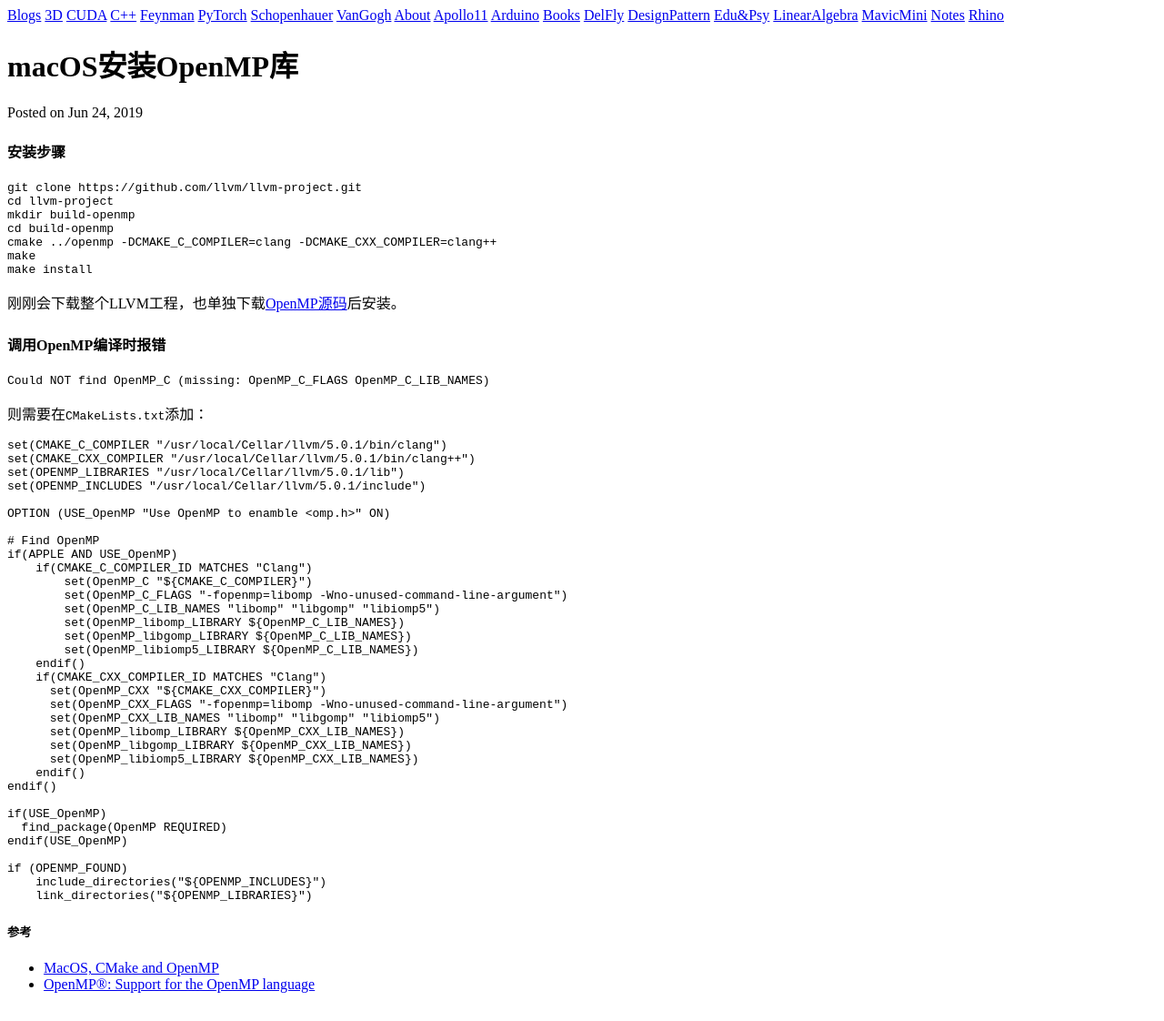
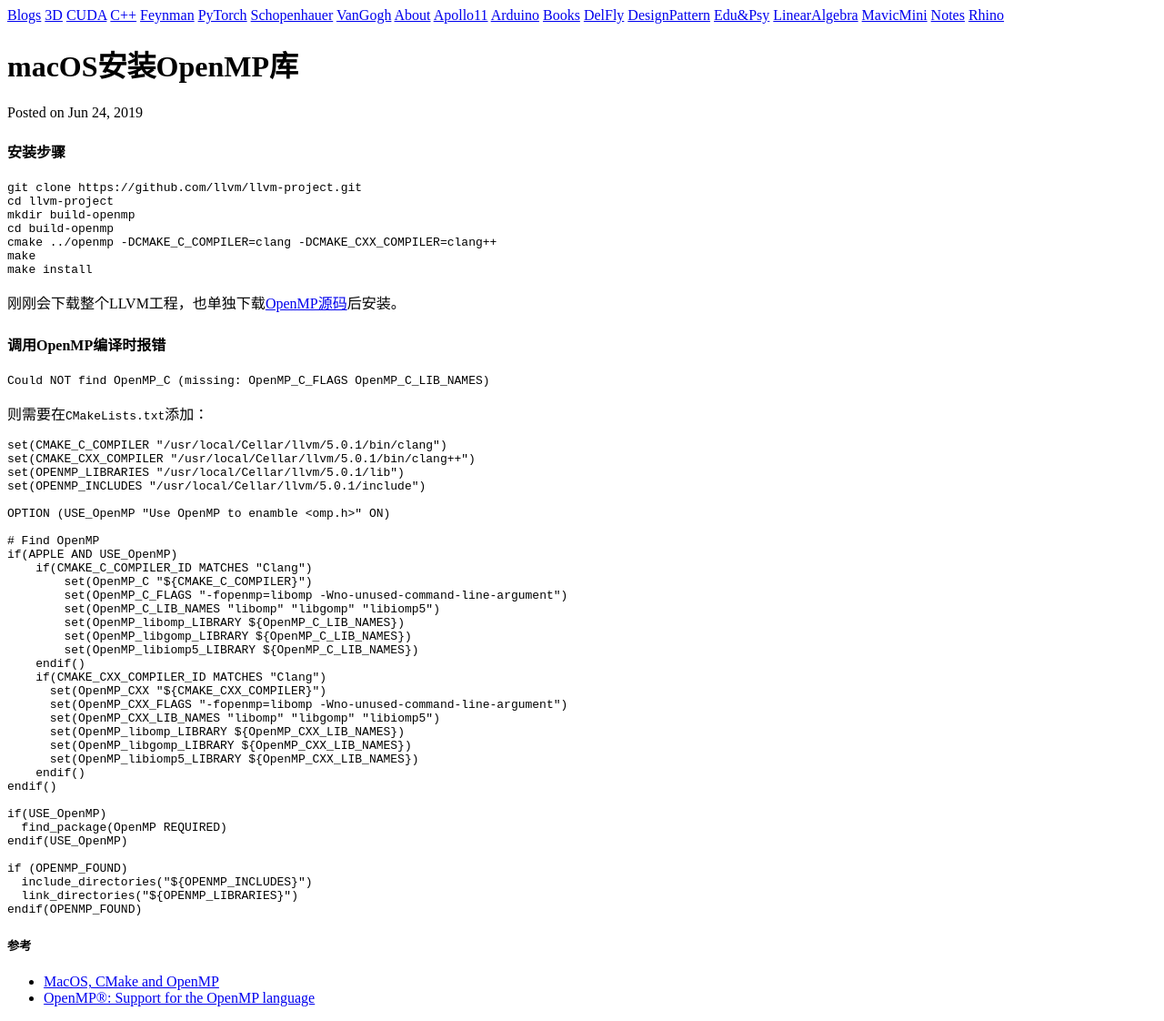
Before and after one commit to matheecs/matheecs.github.io, a Jekyll site: the page built from _posts/2019-06-24-OpenMP.md, in a window 1280 px wide. Shown: the whole page at 91% size. Built offline with Jekyll 4.4.1, drawn with Linux system fonts in a browser that asks for light colours.

Commit message:
add endif(), and modify the indentation

````diff
--- a/_posts/2019-06-24-OpenMP.md
+++ b/_posts/2019-06-24-OpenMP.md
@@ -58,8 +58,9 @@ if(USE_OpenMP)
 endif(USE_OpenMP)
 
 if (OPENMP_FOUND)
-    include_directories("${OPENMP_INCLUDES}")
-    link_directories("${OPENMP_LIBRARIES}")
+  include_directories("${OPENMP_INCLUDES}")
+  link_directories("${OPENMP_LIBRARIES}")
+endif(OPENMP_FOUND)
 ```
 
 ##### 参考
````
